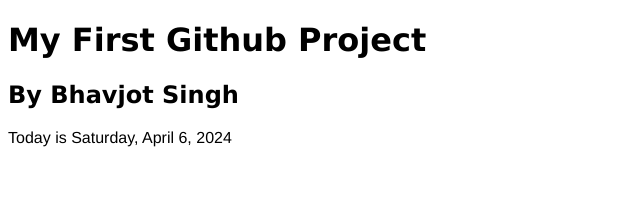
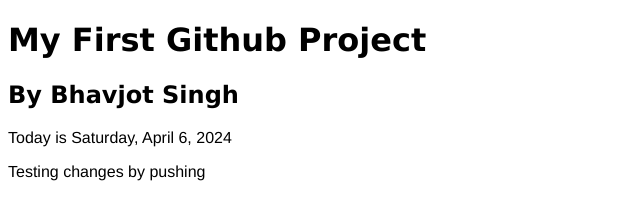
Before and after one commit to bhavjot782/My-first-repository, a plain HTML site: page index.html in a window 1280 px wide. Shown: the whole page, without its empty margins (0-640 px from the left). Drawn offline with Linux system fonts and the light colour scheme.

Commit message:
committing changes try

```diff
--- a/index.html
+++ b/index.html
@@ -11,6 +11,7 @@
         <h1> My First Github Project</h1>
         <h2> By Bhavjot Singh</h2>
         <p> Today is <time datetime="2024-05-12"> Saturday, April 6, 2024</time></p>
+    <p> Testing changes by pushing</p>
 
 </body>
 </html>
--- a/style.css
+++ b/style.css
@@ -14,5 +14,4 @@
     font-family: Aptos, Ariel, Helvetica, sans-serif;
 
 
-
 }
```
